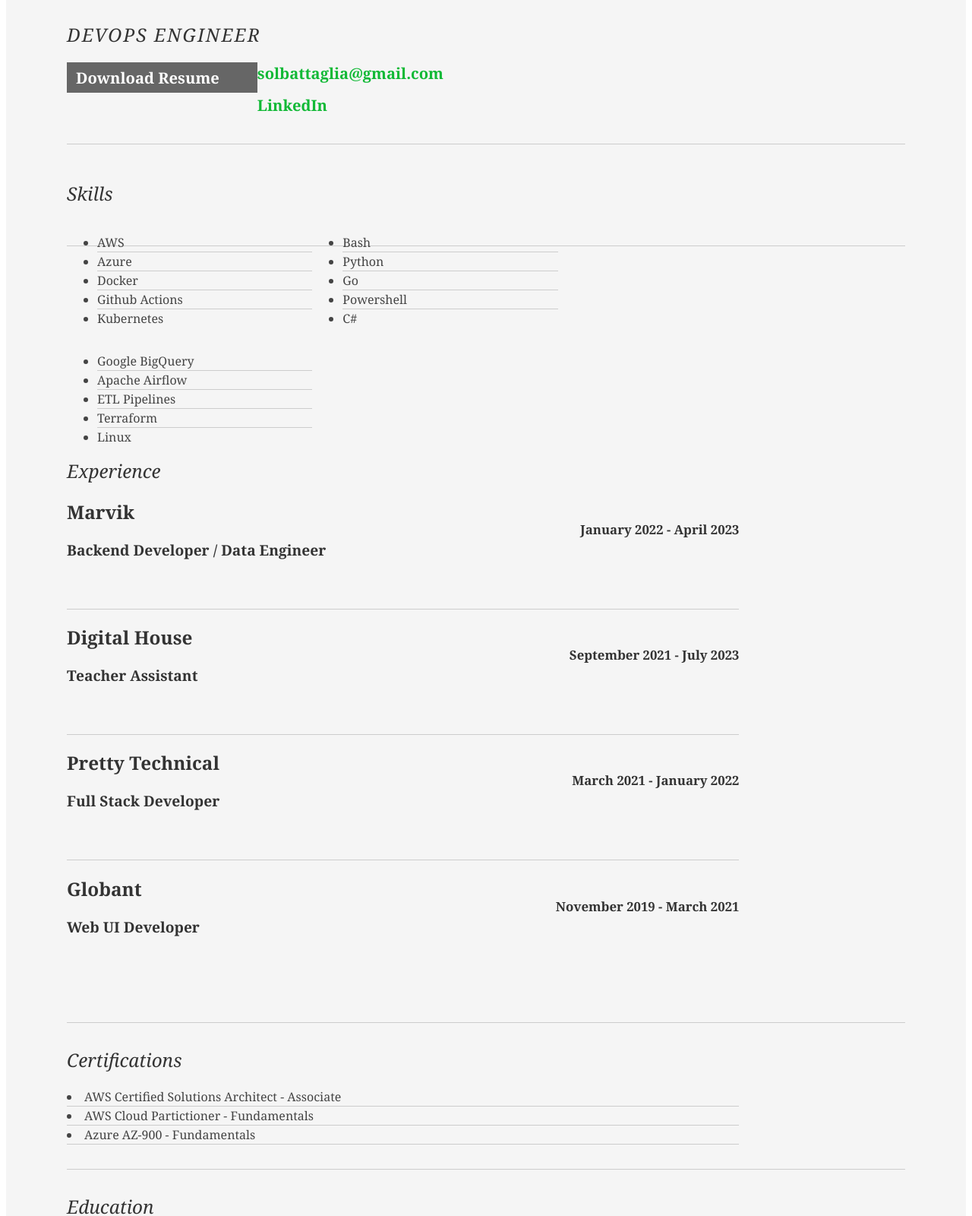
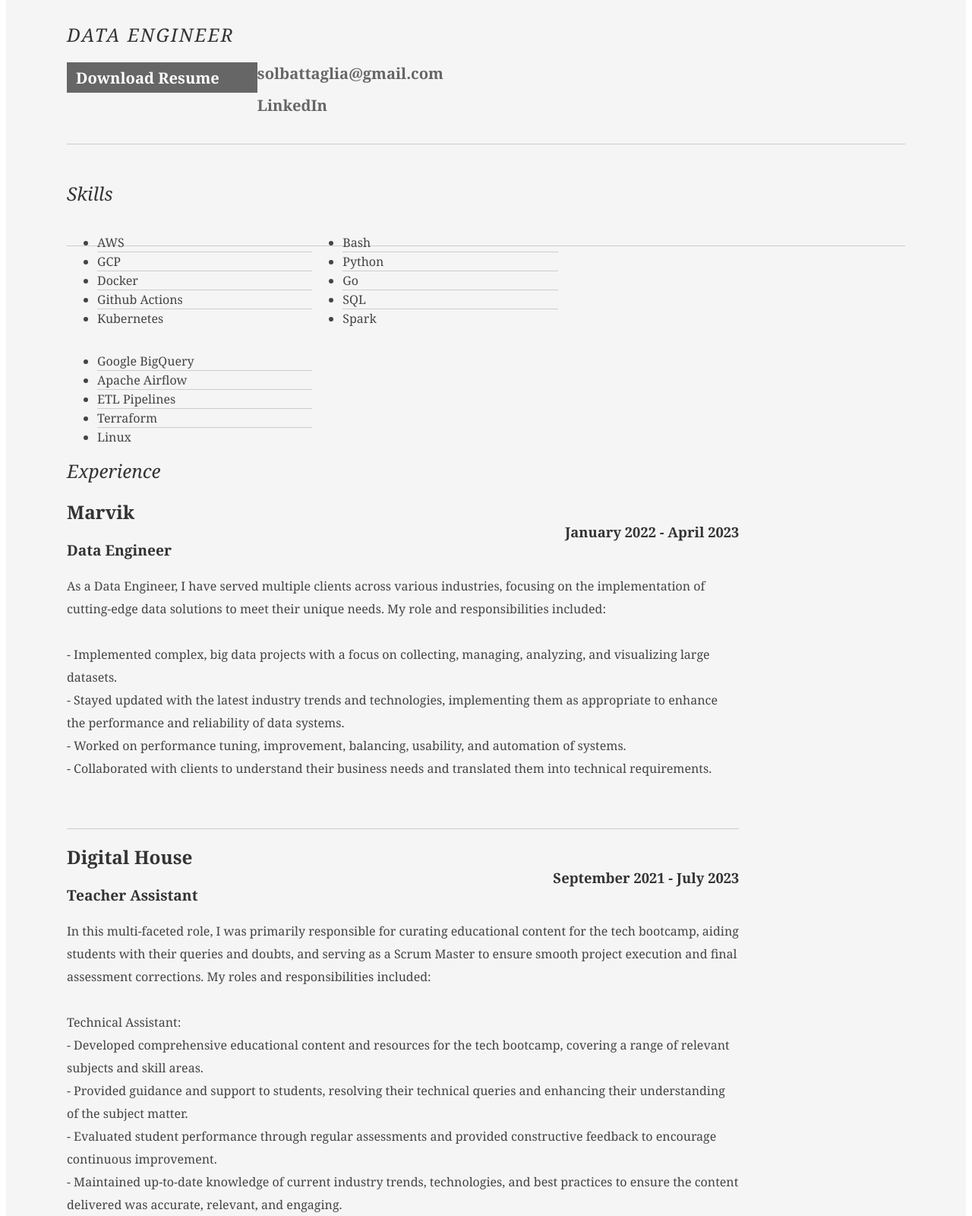
Before and after one commit to SolBaa/resume-azure, a plain HTML site: page index.html in a window 1280 px wide. Shown: the part 206-1806 px from the top of the page at 76% size. Drawn offline with Linux system fonts and the light colour scheme; a small style sheet from the web is missing.

Commit message:
Update job description

```diff
--- a/index.html
+++ b/index.html
@@ -23,7 +23,7 @@
 			<div class="yui-gc">
 				<div class="yui-u first">
 					<h1>María Sol Battaglia</h1>
-					<h2>Devops Engineer</h2>
+					<h2>Data Engineer</h2>
 				</div>
 
 				<div class="yui-u">
@@ -47,7 +47,7 @@
 						<div class="yui-u">
 							<ul class="talent">
 								<li>AWS</li>
-								<li>Azure</li>
+								<li>GCP</li>
 
 								<li>Docker</li>
 								<li>Github Actions</li>
@@ -58,8 +58,8 @@
 								<li>Bash</li>
 								<li>Python</li>
 								<li>Go</li>
-								<li>Powershell</li>
-								<li class="last">C#</li>
+								<li>SQL</li>
+								<li class="last">Spark</li>
 							</ul>
 
 							<ul class="talent">
@@ -82,23 +82,45 @@
 
 							<div class="job">
 								<h2 class="company">Marvik</h2>
-								<h3>Backend Developer / Data Engineer</h3>
+								<h3>Data Engineer</h3>
 								<h4>January 2022 - April 2023</h4>
-								<p> </p>
+								<p>
+									As a Data Engineer, I have served multiple clients across various industries, focusing on the implementation of cutting-edge data solutions to meet their unique needs. My role and responsibilities included:
+									<br>
+									<br>
+									- Implemented complex, big data projects with a focus on collecting, managing, analyzing, and visualizing large datasets.<br>
+									- Stayed updated with the latest industry trends and technologies, implementing them as appropriate to enhance the performance and reliability of data systems.<br>
+									- Worked on performance tuning, improvement, balancing, usability, and automation of systems.<br>
+									- Collaborated with clients to understand their business needs and translated them into technical requirements.<br> </p>
 							</div>
 
 							<div class="job">
 								<h2  class="company">Digital House</h2>
 								<h3>Teacher Assistant </h3>
 								<h4>September 2021 - July 2023</h4>
-								<p> </p>
+								<p> In this multi-faceted role, I was primarily responsible for curating educational content for the tech bootcamp, aiding students with their queries and doubts, and serving as a Scrum Master to ensure smooth project execution and final assessment corrections. My roles and responsibilities included:
+									<br>
+									<br>
+									Technical Assistant:
+									<br>
+									 - Developed comprehensive educational content and resources for the tech bootcamp, covering a range of relevant subjects and skill areas.<br>
+									 - Provided guidance and support to students, resolving their technical queries and enhancing their understanding of the subject matter.<br>
+									 - Evaluated student performance through regular assessments and provided constructive feedback to encourage continuous improvement.<br>
+									 - Maintained up-to-date knowledge of current industry trends, technologies, and best practices to ensure the content delivered was accurate, relevant, and engaging.<br></p>
 							</div>
 
 							<div class="job">
 								<h2  class="company">Pretty Technical</h2>
 								<h3>Full Stack Developer</h3>
 								<h4>March 2021 - January 2022</h4>
-								<p></p>
+								<p>As a Backend Engineer at an online betting platform, I focused on building robust and scalable services using Golang, leveraging my knowledge of infrastructure to handle real-time data. My responsibilities and contributions included:
+										<br>
+										<br>
+									- Developed, tested, and optimized backend services using Golang, ensuring high performance, responsiveness, and reliability.<br>
+									- Implemented and maintained the real-time data processing systems for the betting platform, ensuring accurate, real-time information for users.<br>
+									- Worked closely with frontend developers and other team members to establish objectives, design more functional, cohesive codes to enhance the user experience, and meet project deadlines.<br>
+
+									- Managed API resources which use RESTful services and other platforms.<br>
 							</div>
 
 
@@ -106,7 +128,15 @@
 								<h2  class="company">Globant</h2>
 								<h3>Web UI Developer</h3>
 								<h4>November 2019 - March 2021</h4>
-								<p></p>
+								<p>During my tenure at the software factory, I started with intensive training in React Native through a bootcamp and later contributed to a high-profile project for a renowned hotel. My responsibilities included:
+									<br>
+									<br>
+									- Participated in an immersive React Native bootcamp, gaining in-depth knowledge and experience in building high-quality mobile applications.<br>
+									- Employed my React Native skills in a real-world project for a famous hotel, developing both their website and mobile application.<br>
+
+
+									- Used native APIs for deep integrations with both platforms: Android and iOS.<br>
+									- Integrated third-party APIs to enhance the functionalities and capabilities of the hotel's web and mobile platforms.<br>
 							</div>
 
 						</div><!--// .yui-u -->
@@ -118,7 +148,7 @@
 						<div class="yui-u">
 							<li>AWS Certified Solutions Architect - Associate</li>
 							<li>AWS Cloud Partictioner - Fundamentals</li>
-							<li>Azure AZ-900 - Fundamentals</li>
+							<!-- <li>Azure AZ-900 - Fundamentals</li> -->
 						</div>
 					 </div>
 						<!-- .yui-gf -->
--- a/resume.css
+++ b/resume.css
@@ -25,9 +25,9 @@ body { font-family: Georgia; color: #444; }
 h2 { font-size: 152%; font-weight: lighter; }
 h2.company { font-size: 152%; font-weight: bold; }
 h3  { font-size: 120%; }
-h4 { font-size: 105%; }
+h4 { font-size: 115%; }
 h1, h2, h3, h4 { color: #333; }
-p { font-size: 100%; line-height: 18px; padding-right: 3em; }
+p { font-size: 100%; line-height: 30px; }
 a {  text-decoration: none; color: #333;}
 a:hover { color: #408814; }
 strong { font-weight: bold; }
@@ -37,8 +37,8 @@ p.enlarge span { color: #000 }
 .contact-info { margin-top: 7px; font-size: 70%; }
 .first h2 { font-style: italic; }
 .last { border-bottom: 0 }
-a.contact-link {color: #11b936; padding: auto; font-size: 150%;}
-a.contact-info:hover { color: #408814; }
+a.contact-link {color: #666; padding: auto; font-size: 150%;}
+a.contact-link:hover { color: #222; }
 
 /* //-- section styles -- */
 
@@ -62,4 +62,4 @@ a#pdf:hover { background: #222; }
 
 /* --// override to force 1/8th width grids -- */
 .yui-gf .yui-u{width:80.2%;}
-.yui-gf div.first{width:12.3%;}
+.yui-gf div.first{width:22.3%;}
```
